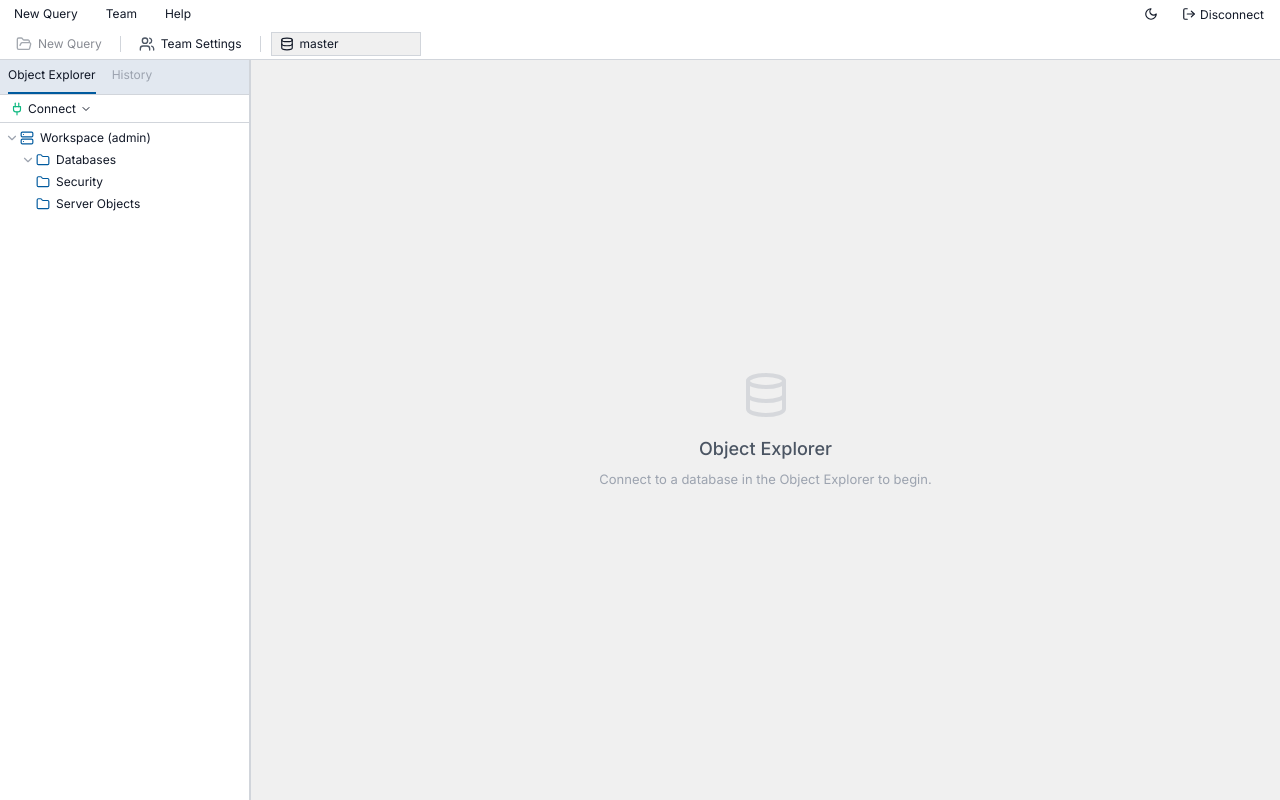
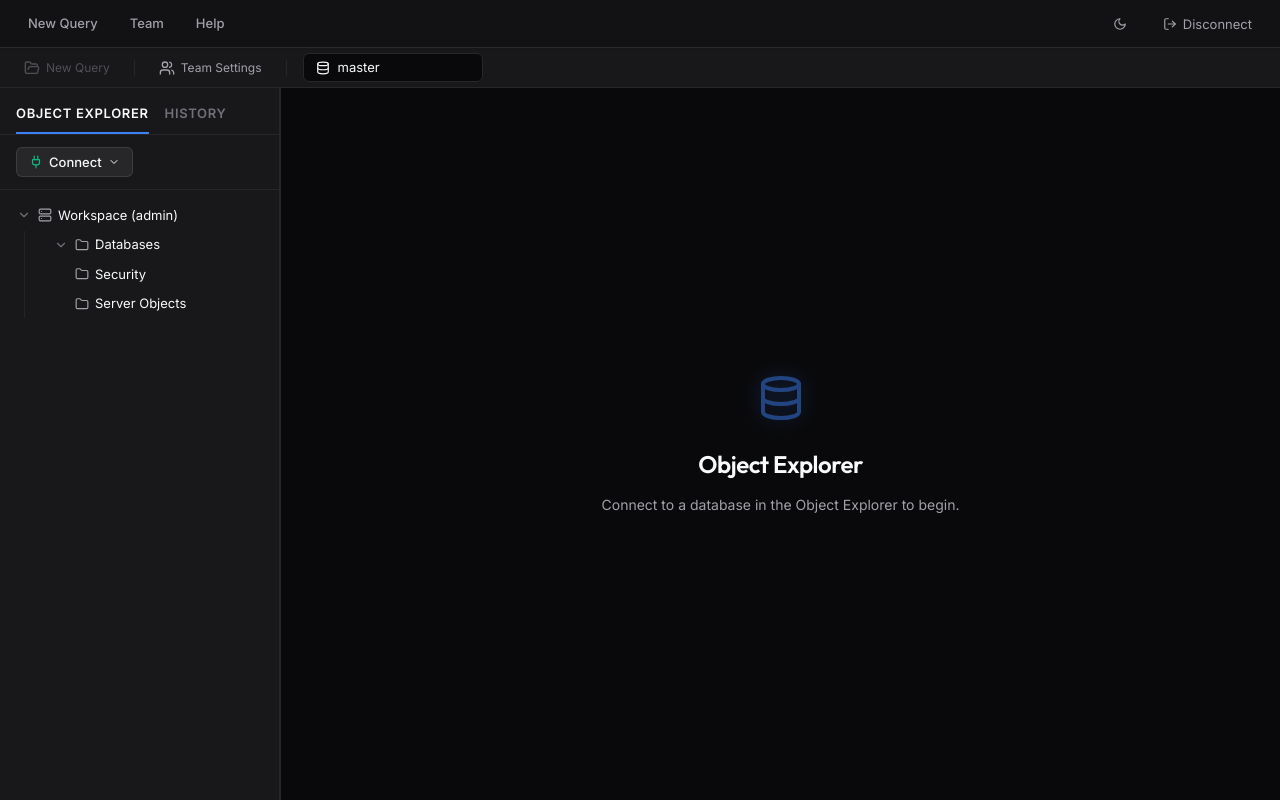
Before and after one commit to GarvXlearner/QueryGate, a React app in the folder Frontend/: page /app in a window 1280 px wide. Built offline with nearby package versions, Linux system fonts and the light colour scheme; sample sign-in values are in the browser's storage; the HTML template or start-up script is replaced by a standard one.

Commit message:
feat: complete UI/UX polish with modern glassmorphism design

```diff
--- a/Frontend/src/components/Sidebar.css
+++ b/Frontend/src/components/Sidebar.css
@@ -1,40 +1,46 @@
 .sidebar {
-  width: 250px;
+  width: 280px;
+  min-width: 280px;
+  display: flex;
+  flex-direction: column;
   background-color: var(--bg-panel);
   border-right: 1px solid var(--border-color);
-  display: flex;
-  flex-direction: column;
   height: 100%;
 }
 
 .sidebar-header {
-  padding: 6px 8px;
-  font-size: 12px;
-  color: var(--text-primary);
-  background-color: var(--bg-elevated);
-  border-bottom: 1px solid var(--border-color);
-  user-select: none;
+  padding: 16px 16px 0 16px;
+  font-size: 13px;
+  font-weight: 600;
+  text-transform: uppercase;
+  letter-spacing: 0.05em;
+  color: var(--text-secondary);
 }
 
 .sidebar-toolbar {
+  padding: 12px 16px;
   display: flex;
-  padding: 2px 4px;
-  background-color: var(--bg-panel);
+  gap: 8px;
   border-bottom: 1px solid var(--border-color);
 }
 
 .sidebar-btn {
   display: flex;
   align-items: center;
-  gap: 4px;
-  padding: 4px 6px;
-  font-size: 12px;
+  gap: 6px;
+  padding: 6px 12px;
+  border-radius: 6px;
+  font-size: 13px;
+  font-weight: 500;
   color: var(--text-primary);
-  border-radius: 2px;
+  background-color: var(--bg-elevated);
+  border: 1px solid var(--border-light);
+  transition: all 0.2s ease;
 }
 
 .sidebar-btn:hover {
   background-color: var(--bg-hover);
+  border-color: var(--text-muted);
 }
 
 .icon-green {
@@ -44,42 +50,51 @@
 .tree-container {
   flex: 1;
   overflow-y: auto;
-  overflow-x: auto;
-  padding: 4px 0;
-  /* Dotted lines for tree could be added with background images, but padding is enough for modern SSMS */
-}
-
-.db-wrapper.active > .tree-node > .tree-node-label {
-  background-color: var(--bg-elevated);
-  font-weight: 500;
+  padding: 12px 8px;
 }
 
 .tree-node {
-  display: flex;
-  flex-direction: column;
+  font-size: 13px;
+  color: var(--text-primary);
+  user-select: none;
 }
 
 .tree-node-label {
   display: flex;
   align-items: center;
-  padding: 2px 4px;
+  gap: 6px;
+  padding: 4px 8px;
   cursor: pointer;
-  user-select: none;
-  font-size: 12px;
-  color: var(--text-primary);
-  white-space: nowrap;
+  border-radius: 6px;
+  margin-bottom: 2px;
+  transition: all 0.2s ease;
 }
 
 .tree-node-label:hover {
   background-color: var(--bg-hover);
 }
 
+.db-wrapper.active > .tree-node > .tree-node-label {
+  background-color: rgba(59, 130, 246, 0.1);
+  color: var(--accent-primary);
+  font-weight: 500;
+}
+
+.db-wrapper.active > .tree-node > .tree-node-label .node-icon {
+  color: var(--accent-primary);
+}
+
 .expander {
   width: 16px;
   display: flex;
+  align-items: center;
   justify-content: center;
-  align-items: center;
   color: var(--text-muted);
+  transition: transform 0.2s ease;
+}
+
+.expander:hover {
+  color: var(--text-primary);
 }
 
 .spacer {
@@ -87,14 +102,17 @@
 }
 
 .node-icon {
-  margin-right: 6px;
-  color: var(--accent-primary);
+  color: var(--text-secondary);
 }
 
 .node-text {
   white-space: nowrap;
+  overflow: hidden;
+  text-overflow: ellipsis;
 }
 
 .tree-children {
-  padding-left: 16px;
+  padding-left: 20px;
+  border-left: 1px solid rgba(255, 255, 255, 0.05);
+  margin-left: 16px;
 }
--- a/Frontend/src/index.css
+++ b/Frontend/src/index.css
@@ -1,44 +1,35 @@
-@import url('https://fonts.googleapis.com/css2?family=Inter:wght@300;400;500;600;700&family=JetBrains+Mono:wght@400;500&display=swap');
+@import url('https://fonts.googleapis.com/css2?family=Inter:wght@300;400;500;600;700&family=JetBrains+Mono:wght@400;500&family=Outfit:wght@400;500;600;700&display=swap');
 
 :root {
-  /* Light Theme (Default) */
-  --bg-dark: #f0f0f0;          /* Main workspace background */
-  --bg-panel: #ffffff;         /* Panels like sidebar, toolbar */
-  --bg-elevated: #e2e8f0;      /* Elevated elements */
-  --bg-hover: #e5e7eb;         /* Hover states */
+  /* Modern Premium Dark Theme (Default) */
+  --bg-base: #09090b;          /* Ultra dark base (Zinc 950) */
+  --bg-dark: #09090b;
+  --bg-panel: #18181b;         /* Slightly lighter panel (Zinc 900) */
+  --bg-elevated: #27272a;      /* Elevated elements (Zinc 800) */
+  --bg-hover: #3f3f46;         /* Hover states (Zinc 700) */
+  --bg-glass: rgba(24, 24, 27, 0.7); /* Glassmorphic background */
 
-  --text-primary: #111827;
-  --text-secondary: #4b5563;
-  --text-muted: #9ca3af;
+  --text-primary: #f8fafc;     /* Off-white text */
+  --text-secondary: #a1a1aa;   /* Zinc 400 */
+  --text-muted: #71717a;       /* Zinc 500 */
 
-  --accent-primary: #005a9e;   /* SSMS blue */
-  --accent-hover: #0078d4;
-  --accent-success: #10b981;
-  --accent-error: #ef4444;
+  --accent-primary: #3b82f6;   /* Blue 500 */
+  --accent-hover: #2563eb;     /* Blue 600 */
+  --accent-success: #10b981;   /* Emerald 500 */
+  --accent-error: #ef4444;     /* Red 500 */
+  --accent-glow: rgba(59, 130, 246, 0.5);
 
-  --border-color: #d1d5db;
+  --border-color: #27272a;     /* Zinc 800 */
+  --border-light: rgba(255, 255, 255, 0.1);
 
-  --font-sans: 'Inter', system-ui, sans-serif;
+  --font-sans: 'Inter', system-ui, -apple-system, sans-serif;
+  --font-heading: 'Outfit', system-ui, -apple-system, sans-serif;
   --font-mono: 'JetBrains Mono', monospace;
-}
 
-[data-theme="dark"] {
-  /* Dark Theme (SSMS/VS Code Dark) */
-  --bg-dark: #1e1e1e;
-  --bg-panel: #252526;
-  --bg-elevated: #333333;
-  --bg-hover: #2a2d2e;
-
-  --text-primary: #cccccc;
-  --text-secondary: #969696;
-  --text-muted: #6b7280;
-
-  --accent-primary: #007acc;
-  --accent-hover: #005a9e;
-  --accent-success: #10b981;
-  --accent-error: #f48771;
-
-  --border-color: #454545;
+  --shadow-sm: 0 1px 2px 0 rgba(0, 0, 0, 0.05);
+  --shadow-md: 0 4px 6px -1px rgba(0, 0, 0, 0.1), 0 2px 4px -1px rgba(0, 0, 0, 0.06);
+  --shadow-lg: 0 10px 15px -3px rgba(0, 0, 0, 0.3), 0 4px 6px -2px rgba(0, 0, 0, 0.15);
+  --shadow-glow: 0 0 15px var(--accent-glow);
 }
 
 * {
@@ -49,10 +40,17 @@
 
 body {
   font-family: var(--font-sans);
-  background-color: var(--bg-dark);
+  background-color: var(--bg-base);
   color: var(--text-primary);
   line-height: 1.5;
-  overflow: hidden; /* We'll handle scrolling in panels */
+  overflow: hidden;
+  -webkit-font-smoothing: antialiased;
+  -moz-osx-font-smoothing: grayscale;
+}
+
+h1, h2, h3, h4, h5, h6 {
+  font-family: var(--font-heading);
+  letter-spacing: -0.02em;
 }
 
 a {
@@ -65,16 +63,35 @@ button {
   font-family: inherit;
   border: none;
   background: none;
+  transition: all 0.2s ease-in-out;
 }
 
 input, textarea {
   font-family: inherit;
 }
 
+/* Glassmorphism Utilities */
+.glass-panel {
+  background: var(--bg-glass);
+  backdrop-filter: blur(12px);
+  -webkit-backdrop-filter: blur(12px);
+  border: 1px solid var(--border-light);
+  box-shadow: var(--shadow-md);
+}
+
+.glass-modal {
+  background: rgba(24, 24, 27, 0.85);
+  backdrop-filter: blur(16px);
+  -webkit-backdrop-filter: blur(16px);
+  border: 1px solid var(--border-light);
+  box-shadow: var(--shadow-lg);
+  border-radius: 12px;
+}
+
 /* Premium Scrollbar */
 ::-webkit-scrollbar {
-  width: 8px;
-  height: 8px;
+  width: 6px;
+  height: 6px;
 }
 
 ::-webkit-scrollbar-track {
@@ -83,7 +100,8 @@ input, textarea {
 
 ::-webkit-scrollbar-thumb {
   background: var(--bg-elevated);
-  border-radius: 4px;
+  border-radius: 8px;
+  transition: background 0.2s;
 }
 
 ::-webkit-scrollbar-thumb:hover {
--- a/Frontend/src/pages/Dashboard.css
+++ b/Frontend/src/pages/Dashboard.css
@@ -2,113 +2,135 @@
   display: flex;
   flex-direction: column;
   height: 100vh;
-  background-color: var(--bg-panel);
+  background-color: var(--bg-base);
+  overflow: hidden;
 }
 
+/* Modern Header / Menubar */
 .ssms-menubar {
   display: flex;
   justify-content: space-between;
   align-items: center;
-  padding: 0 8px;
-  height: 28px;
-  background-color: var(--bg-panel);
-  font-size: 12px;
+  padding: 0 16px;
+  height: 48px;
+  background: var(--bg-glass);
+  backdrop-filter: blur(12px);
+  -webkit-backdrop-filter: blur(12px);
+  border-bottom: 1px solid var(--border-light);
+  font-size: 13px;
+  font-weight: 500;
   color: var(--text-primary);
+  z-index: 50;
+  box-shadow: var(--shadow-sm);
 }
 
 .menu-items {
   display: flex;
-  gap: 16px;
+  gap: 8px;
 }
 
 .menu-item {
   cursor: pointer;
-  padding: 4px 6px;
+  padding: 6px 12px;
+  border-radius: 6px;
+  color: var(--text-secondary);
+  transition: all 0.2s ease;
 }
 
 .menu-item:hover {
   background-color: var(--bg-hover);
-  border-radius: 3px;
+  color: var(--text-primary);
 }
 
 .menu-right {
   display: flex;
   align-items: center;
-  gap: 8px;
+  gap: 12px;
 }
 
 .theme-toggle, .logout-btn {
   display: flex;
   align-items: center;
-  gap: 4px;
-  color: var(--text-primary);
-  font-size: 12px;
-  padding: 4px 8px;
-  border-radius: 3px;
-  transition: background-color 0.2s;
+  gap: 6px;
+  color: var(--text-secondary);
+  font-size: 13px;
+  padding: 6px 12px;
+  border-radius: 6px;
+  transition: all 0.2s ease;
 }
 
 .theme-toggle:hover, .logout-btn:hover {
   background-color: var(--bg-hover);
+  color: var(--text-primary);
 }
 
+.logout-btn:hover {
+  color: var(--accent-error);
+  background-color: rgba(239, 68, 68, 0.1);
+}
+
+/* Secondary Toolbar */
 .ssms-toolbar {
   display: flex;
   align-items: center;
-  padding: 4px 8px;
-  height: 32px;
+  padding: 8px 16px;
+  height: 40px;
   background-color: var(--bg-panel);
   border-bottom: 1px solid var(--border-color);
-  gap: 6px;
+  gap: 8px;
 }
 
 .toolbar-btn {
   display: flex;
   align-items: center;
   justify-content: center;
-  width: 24px;
-  height: 24px;
-  border-radius: 3px;
-  color: var(--text-primary);
+  width: 28px;
+  height: 28px;
+  border-radius: 6px;
+  color: var(--text-secondary);
+  transition: all 0.2s ease;
 }
 
 .toolbar-btn:hover:not(:disabled) {
   background-color: var(--bg-hover);
+  color: var(--text-primary);
 }
 
 .toolbar-btn:disabled {
-  opacity: 0.5;
+  opacity: 0.4;
   cursor: not-allowed;
-}
-
-.toolbar-icon {
-  color: var(--text-secondary);
 }
 
 .toolbar-separator {
   width: 1px;
   height: 16px;
   background-color: var(--border-color);
-  margin: 0 4px;
+  margin: 0 8px;
 }
 
 .toolbar-db-select {
   display: flex;
   align-items: center;
-  gap: 6px;
-  padding: 2px 8px;
+  gap: 8px;
+  padding: 4px 12px;
   border: 1px solid var(--border-color);
+  border-radius: 6px;
   background-color: var(--bg-dark);
-  font-size: 12px;
-  min-width: 150px;
+  font-size: 13px;
+  min-width: 180px;
   color: var(--text-primary);
+  transition: border-color 0.2s;
+}
+
+.toolbar-db-select:focus-within {
+  border-color: var(--accent-primary);
 }
 
 .dashboard-body {
   display: flex;
   flex: 1;
   overflow: hidden;
-  background-color: var(--bg-dark);
+  background-color: var(--bg-base);
 }
 
 .workspace {
@@ -116,7 +138,7 @@
   display: flex;
   flex-direction: column;
   position: relative;
-  background-color: var(--bg-dark);
+  background-color: var(--bg-base);
   border-left: 1px solid var(--border-color);
 }
 
@@ -130,19 +152,22 @@
 }
 
 .empty-icon {
-  margin-bottom: 16px;
-  opacity: 0.3;
+  margin-bottom: 24px;
+  opacity: 0.5;
+  color: var(--accent-primary);
+  filter: drop-shadow(0 0 10px var(--accent-glow));
 }
 
 .empty-workspace h2 {
-  font-size: 18px;
-  font-weight: 500;
-  color: var(--text-secondary);
-  margin-bottom: 8px;
+  font-size: 24px;
+  font-weight: 600;
+  color: var(--text-primary);
+  margin-bottom: 12px;
 }
 
 .empty-workspace p {
-  font-size: 13px;
+  font-size: 14px;
+  color: var(--text-secondary);
 }
 
 .editor-container {
@@ -150,4 +175,5 @@
   flex-direction: column;
   height: 100%;
   width: 100%;
+  background-color: var(--bg-base);
 }
```
Also changed, not shown: Frontend/src/components/ConnectDbModal.css (+20 -6 lines), Frontend/src/components/QueryEditor.css (+54 -29 lines), Frontend/src/components/ResultsPanel.css (+38 -32 lines), Frontend/src/components/TeamPanel.css (+56 -14 lines).
